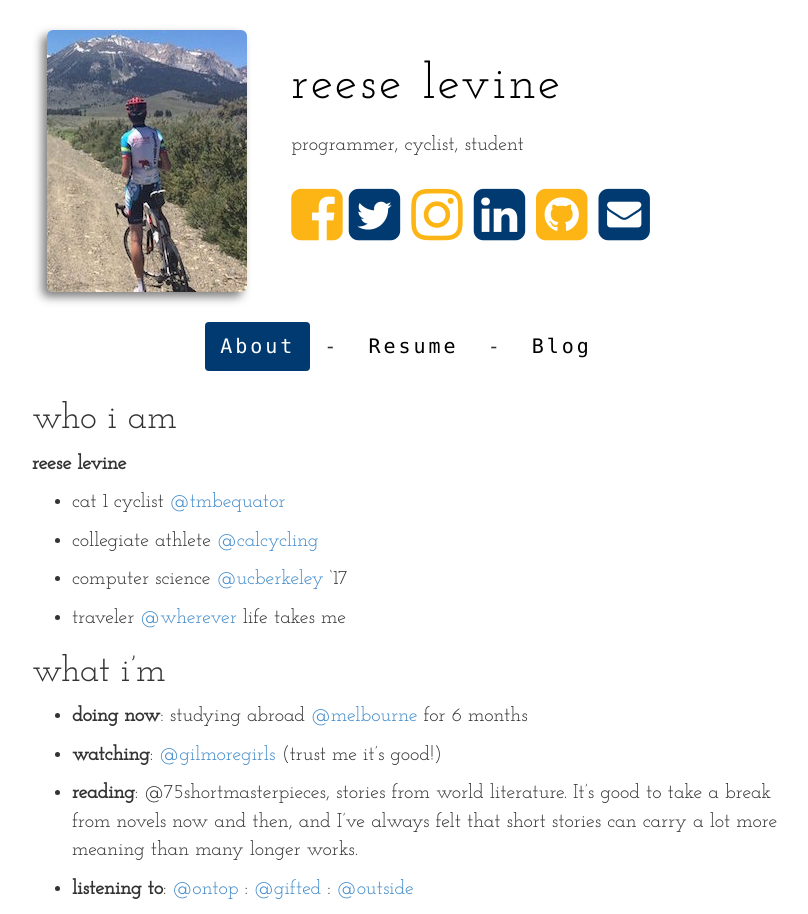
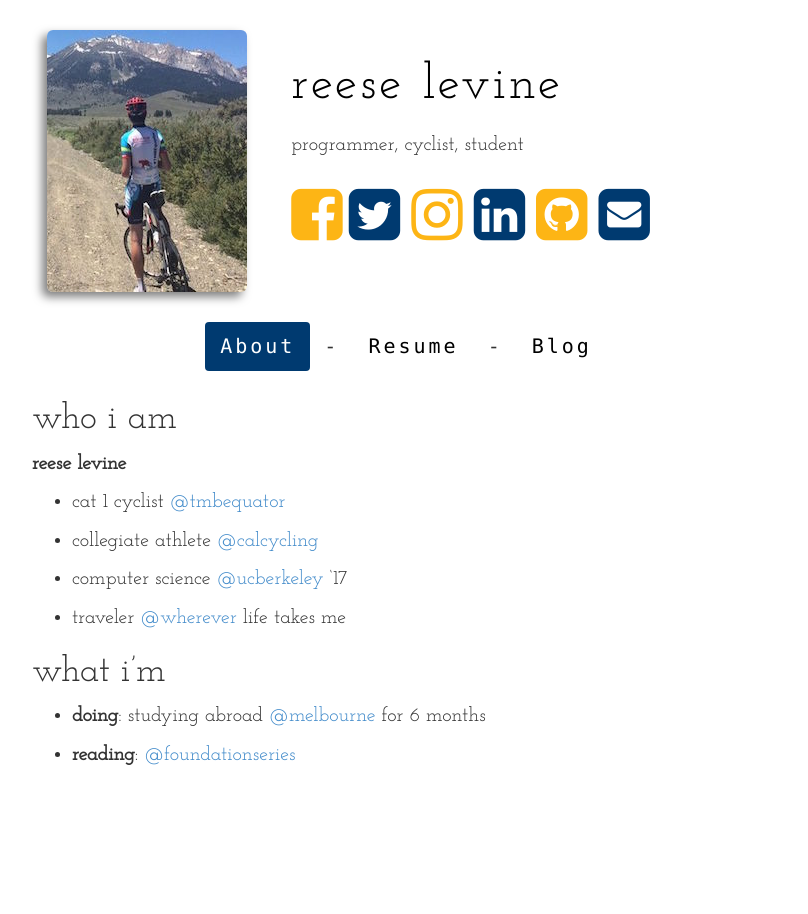
Before and after one commit to reeselevine/blog, a Jekyll site: the page built from index.md, in a window 1280 px wide. Shown: the whole page, without its empty margins (234-1042 px from the left). Built offline with Jekyll 4.4.1, drawn with Linux system fonts in a browser that asks for light colours; nearby versions of some CDN libraries.

Commit message:
Update home page

```diff
--- a/index.md
+++ b/index.md
@@ -18,10 +18,6 @@ layout: default
 
 # what i'm
 
-- **doing now**: studying abroad [@melbourne](http://unimelb.edu.au) for 6 months
+- **doing**: studying abroad [@melbourne](http://unimelb.edu.au) for 6 months
 
-- **watching**: [@gilmoregirls](http://www.imdb.com/title/tt0238784/) (trust me it's good!)
-
-- **reading**: @75shortmasterpieces, stories from world literature. It's good to take a break from novels now and then, and I've always felt that short stories can carry a lot more meaning than many longer works.
-
-- **listening to**: [@ontop](https://www.youtube.com/watch?v=l-QVmsqetB8) : [@gifted](https://www.youtube.com/watch?v=WZB7yswo6a0) :  [@outside](https://www.youtube.com/watch?v=J9NQFACZYEU)
+- **reading**: [@foundationseries](https://en.wikipedia.org/wiki/Foundation_series)
```
